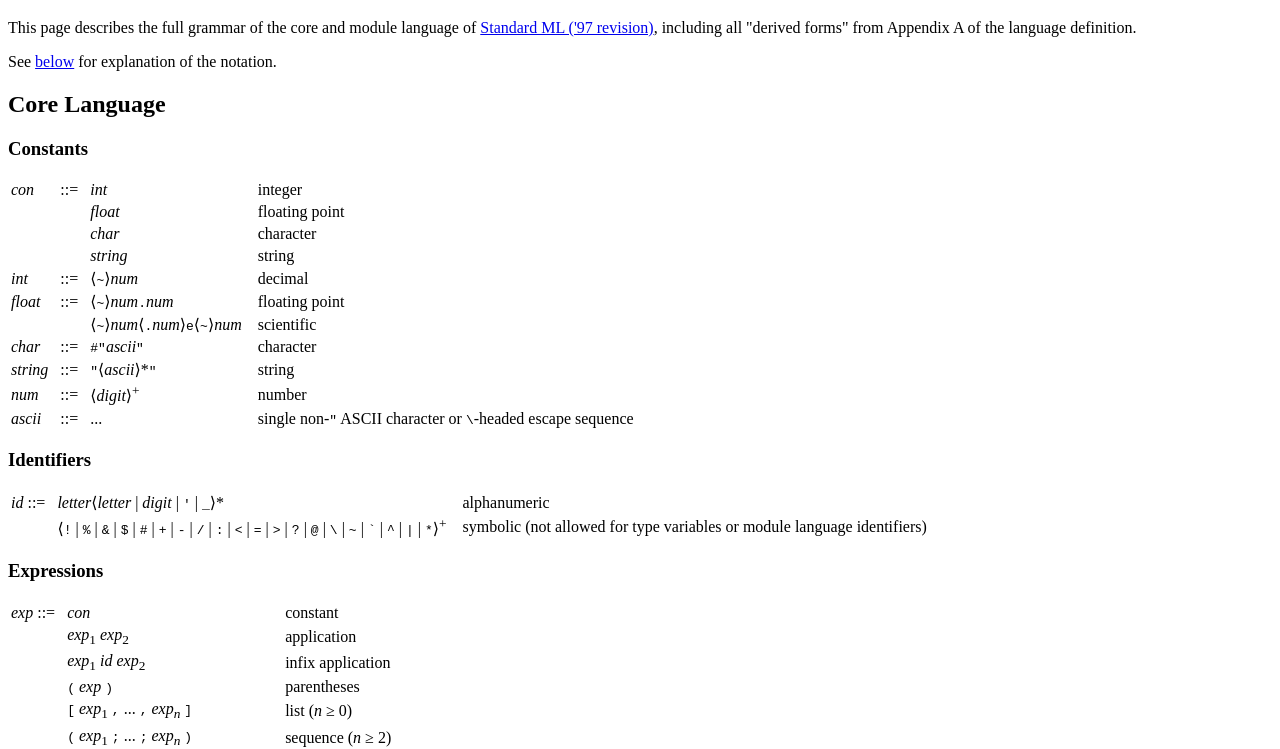
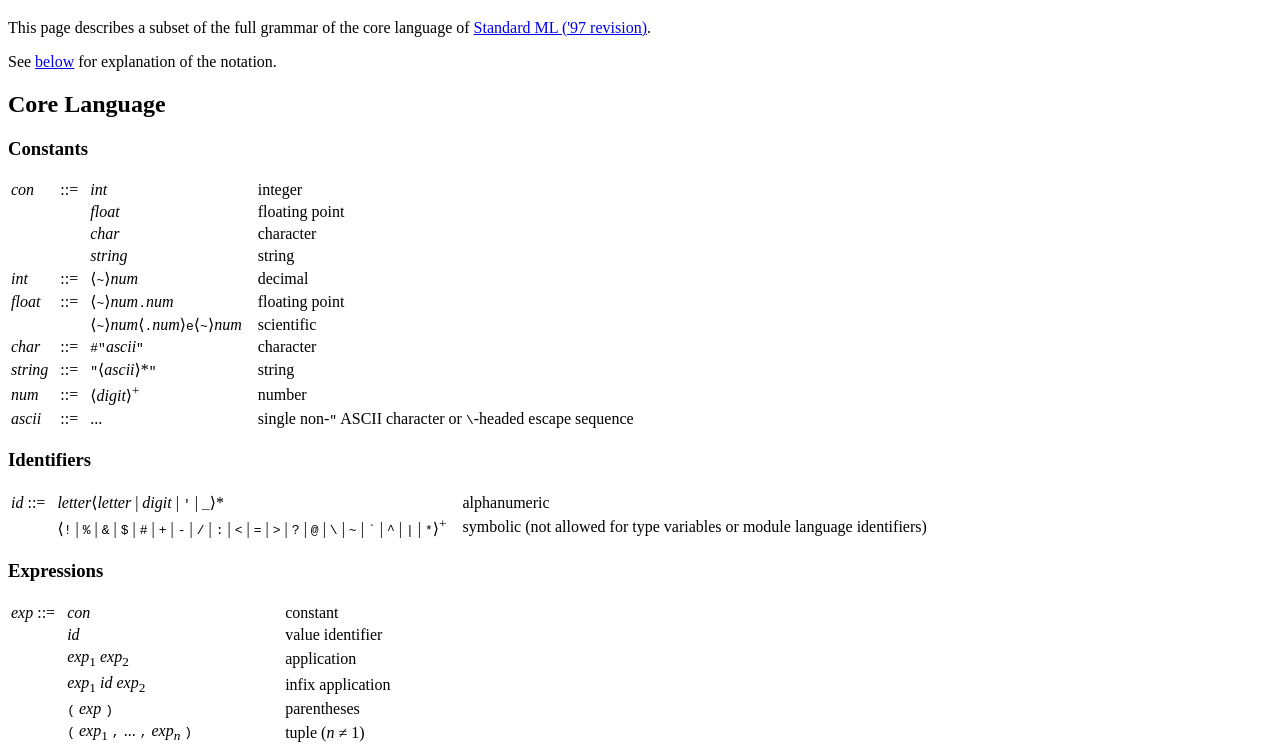
Before and after one commit to stslxg/sml-racket, a plain HTML site: page sml-grammar.html in a window 1280 px wide. Shown: the part 61-810 px from the top of the page. Drawn offline with Linux system fonts and the light colour scheme.

Commit message:
Parser almost finished

```diff
--- a/sml-grammar.html
+++ b/sml-grammar.html
@@ -12,7 +12,7 @@
 
 <h1>Standard ML Grammar</h1>
 
-<p>This page describes the full grammar of the core and module language of <a href="http://mitpress.mit.edu/book-home.tcl?isbn=0262631814">Standard ML ('97 revision)</a>, including all "derived forms" from Appendix A of the language definition<!-- (a few minor omissions are noted in the respective sections below)-->.</p>
+<p>This page describes a subset of the full grammar of the core language of <a href="http://mitpress.mit.edu/book-home.tcl?isbn=0262631814">Standard ML ('97 revision)</a>.
 
 <p>See <a href="#notation">below</a> for explanation of the notation.</p>
 
@@ -169,6 +169,11 @@
   </tr>
   <tr>
     <td></td> <td></td>
+    <td> <i>id</i> </td>
+    <td> value identifier </td>
+  </tr>
+  <tr>
+    <td></td> <td></td>
     <td> <i>exp</i><sub>1</sub> <i>exp</i><sub>2</sub> </td>
     <td> application </td>
   </tr>
@@ -181,6 +186,12 @@
     <td></td> <td></td>
     <td> <tt>(</tt> <i>exp</i> <tt>)</tt> </td>
     <td> parentheses </td>
+  </tr>
+  <tr>
+    <td></td> <td></td>
+    <td> <tt>(</tt> <i>exp</i><sub>1</sub> <tt>,</tt> ... <tt>,</tt>
+                    <i>exp</i><sub><i>n</i></sub> <tt>)</tt> </td>
+    <td> tuple (<i>n</i> &ne; 1) </td>
   </tr>
   <tr>
     <td></td> <td></td>
@@ -218,8 +229,6 @@
          <tt>else</tt> <i>exp</i><sub>3</sub> </td>
     <td> conditional </td>
   </tr>
-
-
 </tbody></table>
 
 
```
Also changed, not shown: 3 other files.
